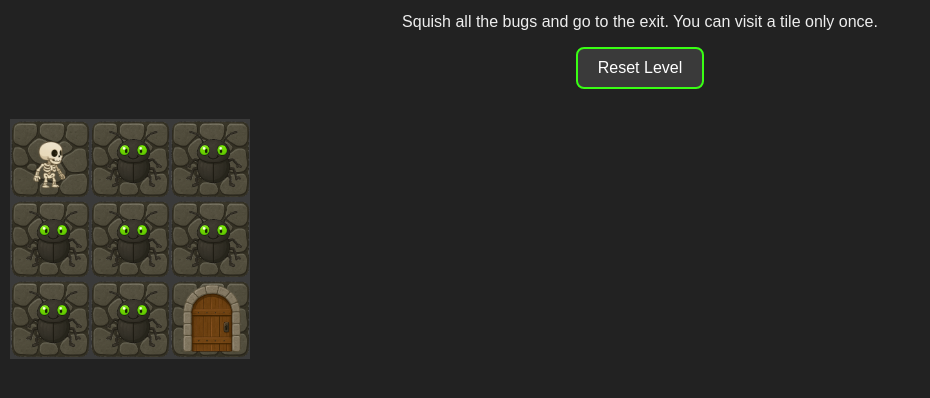
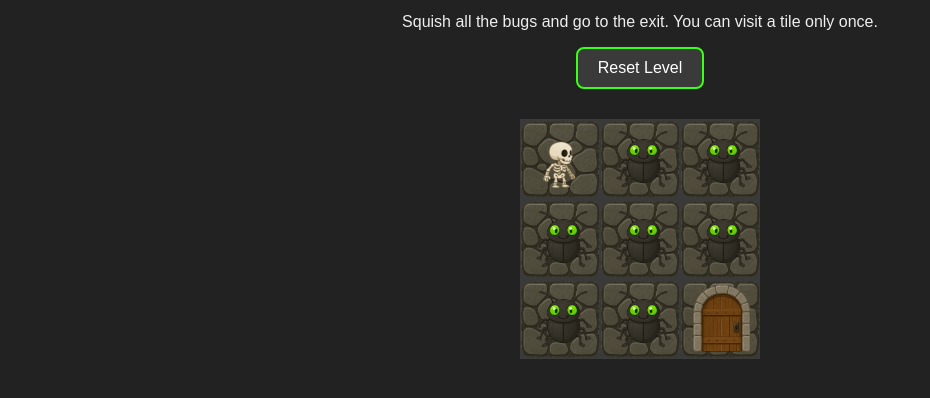
Before and after one commit to c-viz/squish, a plain HTML site: page index.html in a window 1280 px wide. Shown: the part 50-448 px from the top of the page, without its empty margins (0-930 px from the left). Drawn offline with Linux system fonts and the light colour scheme.

Commit message:
Update index.html
Setting the width of the game container makes sure the game is centred (if the screen size is big enough to fit the entire board).

```diff
--- a/index.html
+++ b/index.html
@@ -106,6 +106,7 @@ function getLevelFromURL() {
 
 const n = getLevelFromURL()+2;
 const container = document.getElementById('game-container');
+container.style.width = `${80*n}px`;
 container.style.gridTemplateColumns = `repeat(${n}, 80px)`;
 
 let grid = [];
```
